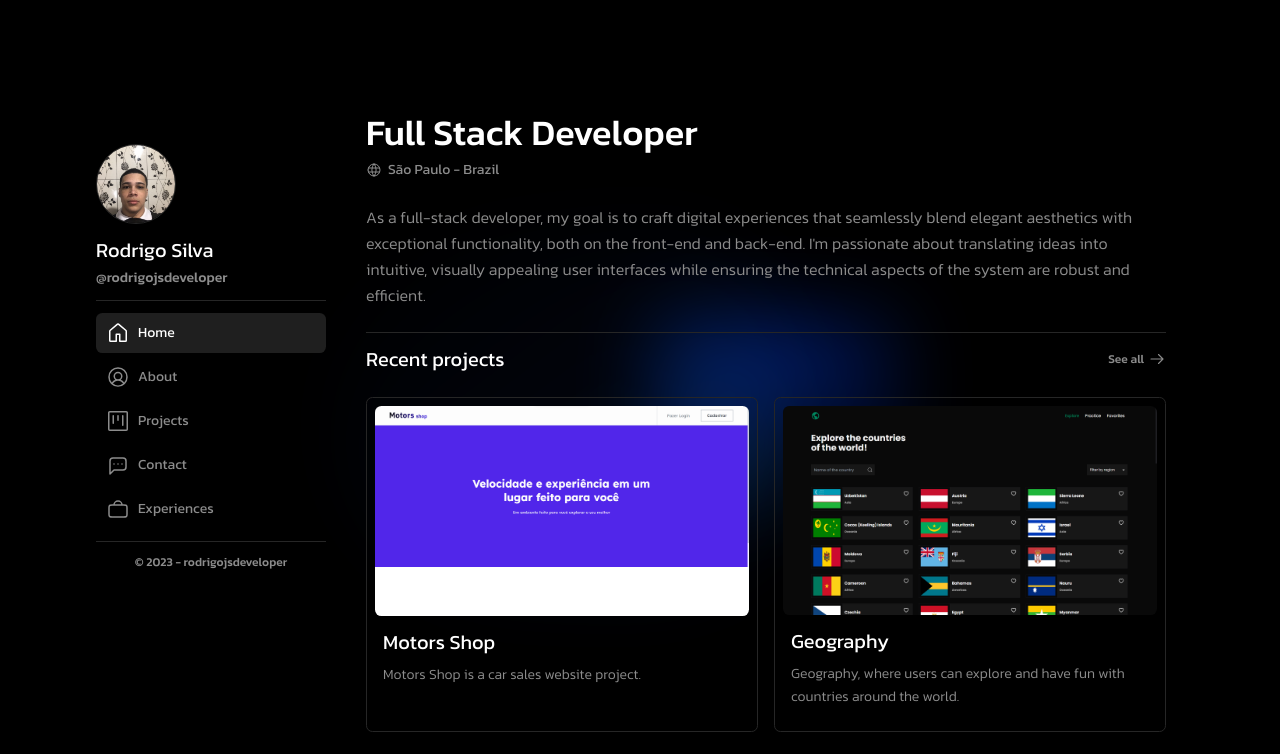
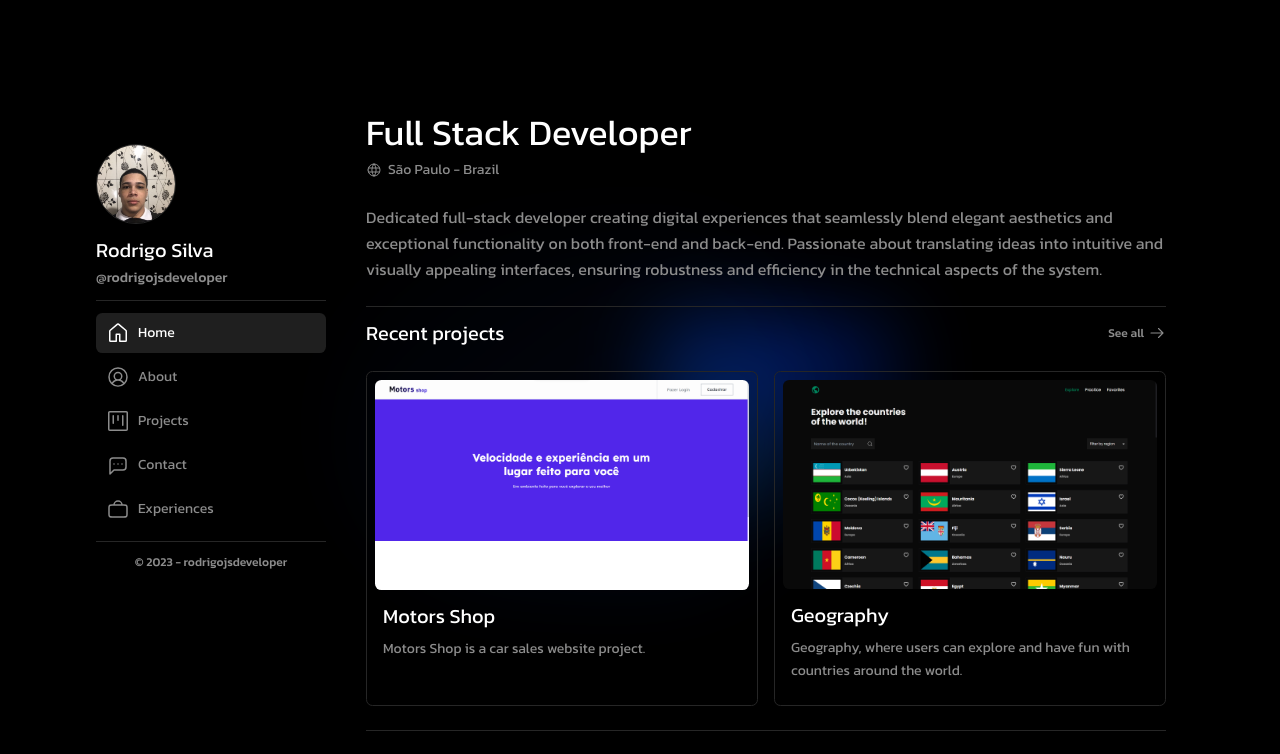
Before and after one commit to rodrigojsdeveloper/rodrigojs.dev, a Next.js app: page / in a window 1280 px wide. Shown: the top 754 px of the page. Built offline with nearby package versions, Linux system fonts and the light colour scheme.

Commit message:
refactor: change home page text

```diff
--- a/src/app/layout.tsx
+++ b/src/app/layout.tsx
@@ -24,7 +24,7 @@ const RootLayout = ({ children }: PropsWithChildren) => {
           <div className="relative drop-shadow-[0_0_0.3rem_#0141ff3] invert" />
         </div>
 
-        <main className="m-auto flex w-full max-w-6xl flex-row gap-x-10 px-8 pb-8 pt-28 max-lg:min-h-0 max-lg:justify-center max-lg:pb-5 max-lg:pt-24 max-sm:px-5">
+        <main className="m-auto flex w-full max-w-6xl flex-row gap-x-10 px-8 pb-10 pt-28 max-lg:min-h-0 max-lg:justify-center max-lg:pb-5 max-lg:pt-24 max-sm:px-5">
           <Header />
           <HeaderMobile />
 
--- a/src/app/page.tsx
+++ b/src/app/page.tsx
@@ -39,12 +39,8 @@ const Home = () => {
       </div>
 
       <Paragraphy
-        text="As a full-stack developer, my goal is to craft digital experiences
-          that seamlessly blend elegant aesthetics with exceptional
-          functionality, both on the front-end and back-end. I'm passionate
-          about translating ideas into intuitive, visually appealing user
-          interfaces while ensuring the technical aspects of the system are
-          robust and efficient."
+        text="
+        Dedicated full-stack developer creating digital experiences that seamlessly blend elegant aesthetics and exceptional functionality on both front-end and back-end. Passionate about translating ideas into intuitive and visually appealing interfaces, ensuring robustness and efficiency in the technical aspects of the system."
       />
 
       <div className="flex flex-col gap-y-3">
--- a/src/components/Job.tsx
+++ b/src/components/Job.tsx
@@ -9,7 +9,7 @@ const Job = ({ job }: IJob) => {
       <div className="flex w-full flex-col gap-y-1.5">
         <h3>{job.position}</h3>
 
-        <Paragraphy text={job.description} />
+        <Paragraphy text={job.description} style="font-light" />
       </div>
 
       <div className="flex flex-row items-center gap-x-4">
--- a/src/components/Paragraphy.tsx
+++ b/src/components/Paragraphy.tsx
@@ -2,9 +2,7 @@ import { IParagraphy } from '@/interfaces'
 
 const Paragraphy = ({ text, style }: IParagraphy) => {
   return (
-    <p className={`font-light leading-relaxed text-color-paragraphy ${style}`}>
-      {text}
-    </p>
+    <p className={`leading-relaxed text-color-paragraphy ${style}`}>{text}</p>
   )
 }
 
--- a/src/components/Title.tsx
+++ b/src/components/Title.tsx
@@ -1,7 +1,7 @@
 import { ITitle } from '@/interfaces'
 
 const Title = ({ title }: ITitle) => {
-  return <h1 className="text-4xl font-medium">{title}</h1>
+  return <h1 className="text-4xl font-normal">{title}</h1>
 }
 
 export default Title
```
